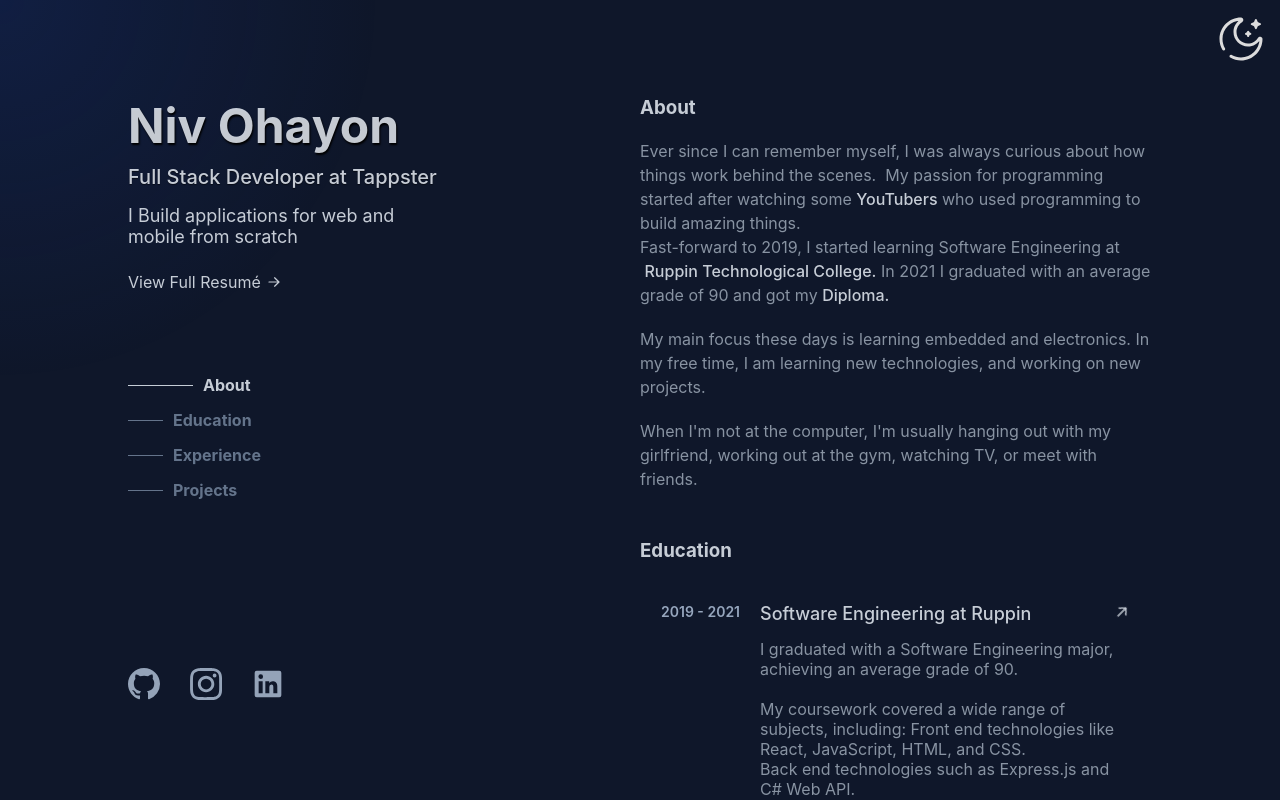
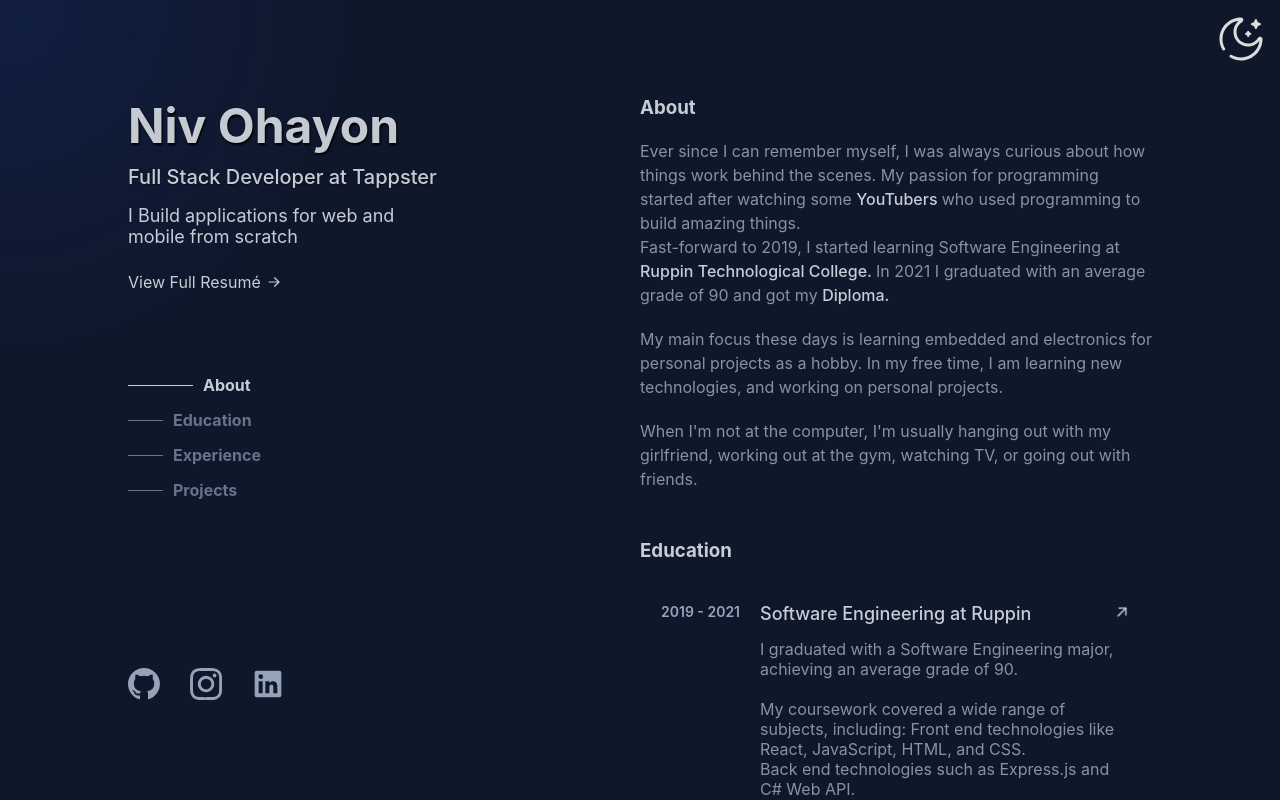
Before and after one commit to nivohayon/MyPortfolio, a React (Vite) app: page / in a window 1280 px wide. Built offline with nearby package versions, Linux system fonts and the light colour scheme; a web font is replaced by a local one.

Commit message:
Changed some texts and fixed a spacing issue

```diff
--- a/src/components/About/About.tsx
+++ b/src/components/About/About.tsx
@@ -11,9 +11,8 @@ function About({ aboutRef }: AboutProps) {
     <article ref={aboutRef} className="container__About">
       <h3 id={routes.About}>{appData.about_title}</h3>
       <p className="text__About">
-        {appData.text1_1About} &nbsp;
+        {appData.text1_1About}
         {appData.text1_2About}
-        &nbsp;
         <a
           className="link__About"
           href={appData.about_youtube_link}
@@ -21,9 +20,8 @@ function About({ aboutRef }: AboutProps) {
         >
           {appData.about_youtube_link_text}
         </a>
-        &nbsp;
         {appData.text1_3About} <br />
-        {appData.text1_4About} &nbsp;
+        {appData.text1_4About}
         <a
           className="link__About"
           href={appData.about_ruppin_link}
@@ -31,9 +29,7 @@ function About({ aboutRef }: AboutProps) {
         >
           {appData.about_ruppin_link_text}
         </a>
-        &nbsp;
         {appData.text1_5About}
-        &nbsp;
         <a
           className="link__About"
           href={appData.about_diploma_link}
--- a/src/data/appData.ts
+++ b/src/data/appData.ts
@@ -14,23 +14,23 @@ export const appData = {
   // About
   about_title: 'About',
   text1_1About:
-    'Ever since I can remember myself, I was always curious about how things work behind the scenes.',
-  text1_2About: 'My passion for programming started after watching some',
-  about_youtube_link_text: 'YouTubers',
+    'Ever since I can remember myself, I was always curious about how things work behind the scenes. ',
+  text1_2About: 'My passion for programming started after watching some ',
+  about_youtube_link_text: 'YouTubers ',
   about_youtube_link: 'https://www.youtube.com/@MichaelReeves',
   text1_3About: 'who used programming to build amazing things.',
   text1_4About:
-    'Fast-forward to 2019, I started learning Software Engineering at',
-  about_ruppin_link_text: 'Ruppin Technological College.',
+    'Fast-forward to 2019, I started learning Software Engineering at ',
+  about_ruppin_link_text: 'Ruppin Technological College. ',
   about_ruppin_link: 'https://mtr.ruppin.tech/megamot/computers/',
-  text1_5About: 'In 2021 I graduated with an average grade of 90 and got my',
+  text1_5About: 'In 2021 I graduated with an average grade of 90 and got my ',
   about_diploma_link_text: 'Diploma.',
   about_diploma_link:
     'https://drive.google.com/file/d/1CKVcYDICAYFC7d5oJwUTsZPLLkGpb6DY/view?usp=sharing',
   text2_1About:
-    'My main focus these days is learning embedded and electronics. In my free time, I am learning new technologies, and working on new projects.',
+    'My main focus these days is learning embedded and electronics for personal projects as a hobby. In my free time, I am learning new technologies, and working on personal projects.',
   text3About:
-    "When I'm not at the computer, I'm usually hanging out with my girlfriend, working out at the gym, watching TV, or meet with friends.",
+    "When I'm not at the computer, I'm usually hanging out with my girlfriend, working out at the gym, watching TV, or going out with friends.",
 
   // Links
   github_link: 'https://github.com/nivohayon',
```
